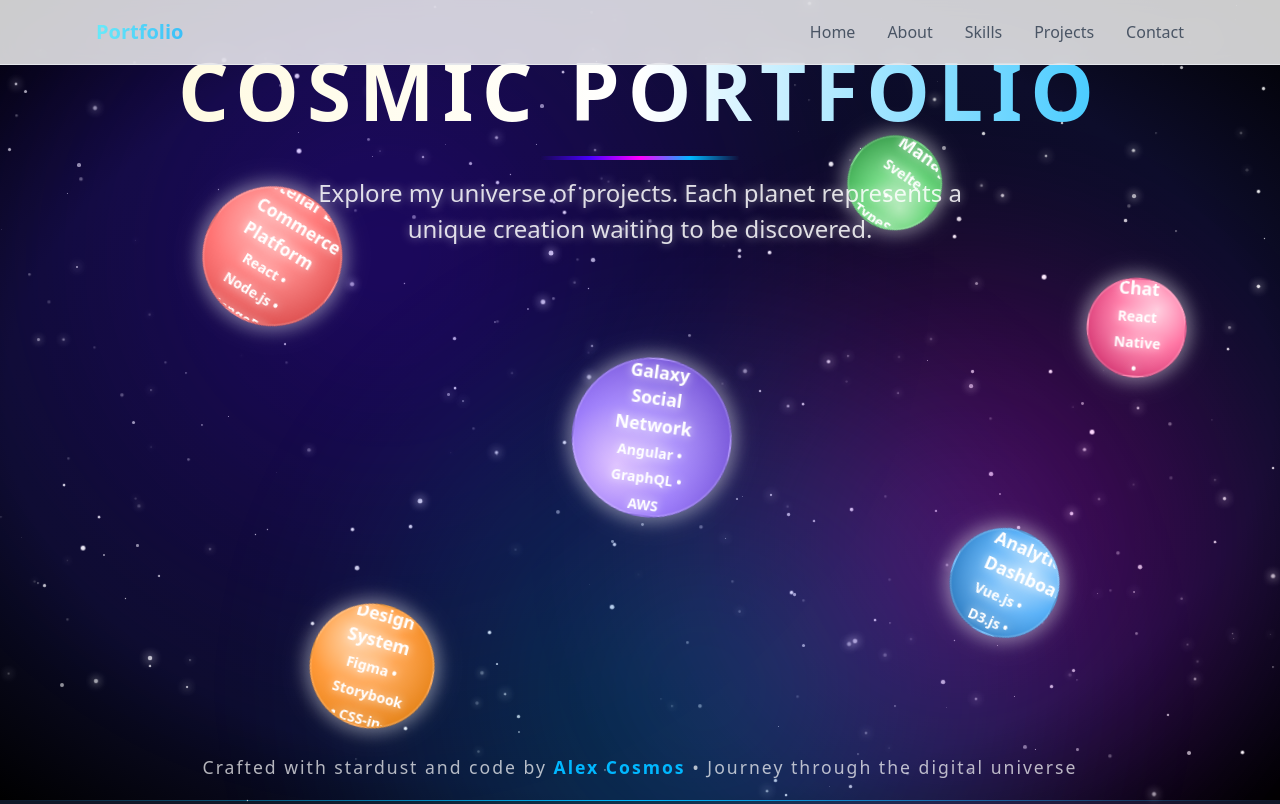
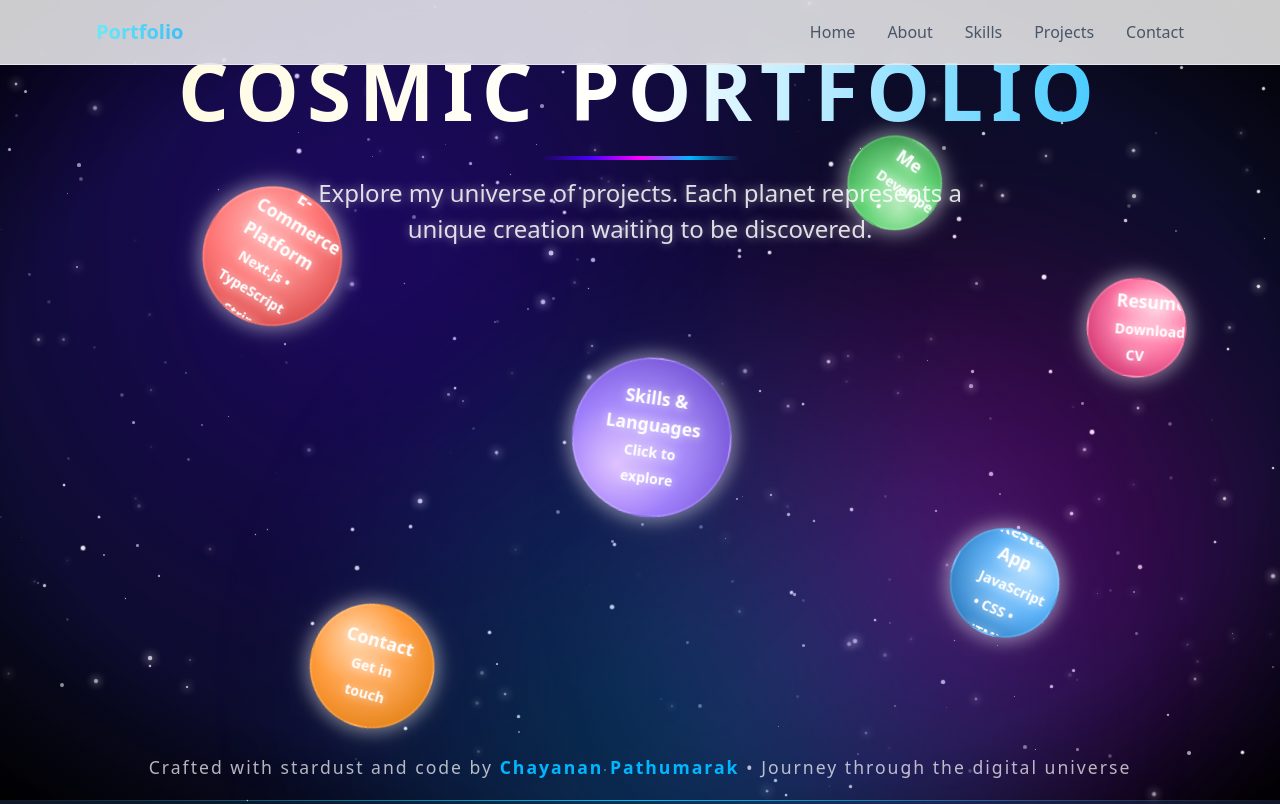
Before and after one commit to Chayananz/wave.portfolio, a Next.js app: page / in a window 1280 px wide. Shown: the top 804 px of the page. Built offline with nearby package versions, Linux system fonts and the light colour scheme.

Commit message:
เชื่อม planet skill languages

```diff
--- a/src/app/globals.css
+++ b/src/app/globals.css
@@ -658,6 +658,120 @@ body {
   text-shadow: 0 0 10px rgba(255, 255, 255, 0.7);
 }
 
+/* Cosmic Modal */
+.cosmic-modal-overlay {
+  position: fixed;
+  inset: 0;
+  background: rgba(0, 0, 0, 0.7);
+  backdrop-filter: blur(8px);
+  z-index: 50;
+  display: flex;
+  align-items: center;
+  justify-content: center;
+  animation: cosmic-fadeIn 0.3s ease-out;
+}
+
+.cosmic-modal {
+  background: linear-gradient(135deg, rgba(15, 15, 40, 0.95), rgba(30, 10, 60, 0.95));
+  border: 1px solid rgba(150, 100, 255, 0.3);
+  border-radius: 20px;
+  padding: 40px;
+  max-width: 700px;
+  width: 90%;
+  max-height: 80vh;
+  overflow-y: auto;
+  position: relative;
+  box-shadow: 0 0 60px rgba(150, 100, 255, 0.3), 0 0 120px rgba(150, 100, 255, 0.1);
+  animation: cosmic-modalIn 0.4s ease-out;
+}
+
+@keyframes cosmic-modalIn {
+  from { opacity: 0; transform: scale(0.8) translateY(20px); }
+  to { opacity: 1; transform: scale(1) translateY(0); }
+}
+
+.cosmic-modal-close {
+  position: absolute;
+  top: 15px;
+  right: 20px;
+  background: none;
+  border: none;
+  color: rgba(255, 255, 255, 0.6);
+  font-size: 2rem;
+  cursor: pointer;
+  transition: all 0.3s ease;
+  line-height: 1;
+}
+
+.cosmic-modal-close:hover {
+  color: white;
+  transform: scale(1.2);
+  text-shadow: 0 0 10px rgba(255, 255, 255, 0.7);
+}
+
+.cosmic-modal-title {
+  font-size: 2rem;
+  font-weight: 800;
+  margin-bottom: 30px;
+  text-align: center;
+  background: linear-gradient(to right, #d9b7ff, #9775fa, #00b7ff);
+  -webkit-background-clip: text;
+  background-clip: text;
+  color: transparent;
+  letter-spacing: 2px;
+}
+
+.cosmic-modal-grid {
+  display: grid;
+  grid-template-columns: repeat(auto-fit, minmax(180px, 1fr));
+  gap: 20px;
+}
+
+.cosmic-skill-card {
+  background: rgba(255, 255, 255, 0.05);
+  border: 1px solid rgba(150, 100, 255, 0.2);
+  border-radius: 12px;
+  padding: 20px;
+  transition: all 0.3s ease;
+}
+
+.cosmic-skill-card:hover {
+  background: rgba(150, 100, 255, 0.1);
+  border-color: rgba(150, 100, 255, 0.4);
+  transform: translateY(-5px);
+  box-shadow: 0 10px 30px rgba(150, 100, 255, 0.2);
+}
+
+.cosmic-skill-title {
+  font-size: 1.1rem;
+  font-weight: 700;
+  color: #d9b7ff;
+  margin-bottom: 12px;
+  letter-spacing: 1px;
+}
+
+.cosmic-skill-tags {
+  display: flex;
+  flex-wrap: wrap;
+  gap: 8px;
+}
+
+.cosmic-skill-tag {
+  padding: 4px 12px;
+  background: linear-gradient(135deg, rgba(150, 100, 255, 0.2), rgba(0, 183, 255, 0.2));
+  border: 1px solid rgba(150, 100, 255, 0.3);
+  border-radius: 20px;
+  font-size: 0.85rem;
+  color: rgba(255, 255, 255, 0.9);
+  transition: all 0.3s ease;
+}
+
+.cosmic-skill-tag:hover {
+  background: linear-gradient(135deg, rgba(150, 100, 255, 0.4), rgba(0, 183, 255, 0.4));
+  transform: scale(1.05);
+  box-shadow: 0 0 15px rgba(150, 100, 255, 0.3);
+}
+
 @keyframes cosmic-fadeInDown {
   from { opacity: 0; transform: translateY(-30px); }
   to { opacity: 1; transform: translateY(0); }
--- a/src/app/page.tsx
+++ b/src/app/page.tsx
@@ -1,10 +1,27 @@
 "use client";
 
-import { useEffect } from "react";
+import { useEffect, useState } from "react";
+
+// Skills data
+const skillCategories = [
+  {
+    title: "Languages",
+    skills: ["JavaScript", "TypeScript", "Python", "HTML/CSS", "SQL"],
+  },
+  {
+    title: "Frameworks",
+    skills: ["React", "Next.js", "Node.js", "Tailwind CSS"],
+  },
+  {
+    title: "Tools & Platforms",
+    skills: ["Git", "Docker", "Vercel", "MongoDB"],
+  },
+];
 
 export default function Home() {
+  const [activePanel, setActivePanel] = useState<string | null>(null);
+
   useEffect(() => {
-    // Create stars dynamically
     const starsContainer = document.getElementById("stars");
     if (!starsContainer) return;
     const starCount = 350;
@@ -29,7 +46,6 @@ export default function Home() {
       starsContainer.appendChild(star);
     }
 
-    // Add subtle parallax effect on mouse move
     const handleMouseMove = (e: MouseEvent) => {
       const x = (e.clientX / window.innerWidth) * 100;
       const y = (e.clientY / window.innerHeight) * 100;
@@ -53,7 +69,6 @@ export default function Home() {
 
     document.addEventListener("mousemove", handleMouseMove);
 
-    // Add shooting stars occasionally
     let shootingStarTimeout: ReturnType<typeof setTimeout>;
     function createShootingStar() {
       const star = document.createElement("div");
@@ -128,58 +143,96 @@ export default function Home() {
         </p>
       </div>
 
+      {/* Planet 1 - E-Commerce */}
       <div className="planet planet-1">
         <div className="planet-content">
-          Stellar E-Commerce Platform
+          E-Commerce Platform
           <br />
-          <small>React &bull; Node.js &bull; MongoDB</small>
+          <small>Next.js &bull; TypeScript &bull; Stripe</small>
         </div>
       </div>
 
+      {/* Planet 2 - Restaurant App */}
       <div className="planet planet-2">
         <div className="planet-content">
-          Nebula Analytics Dashboard
+          Restaurant App
           <br />
-          <small>Vue.js &bull; D3.js &bull; Firebase</small>
+          <small>JavaScript &bull; CSS &bull; HTML</small>
         </div>
       </div>
 
-      <div className="planet planet-3">
+      {/* Planet 3 - Skills (center, purple) */}
+      <div
+        className="planet planet-3"
+        onClick={() => setActivePanel("skills")}
+      >
         <div className="planet-content">
-          Galaxy Social Network
+          Skills &amp; Languages
           <br />
-          <small>Angular &bull; GraphQL &bull; AWS</small>
+          <small>Click to explore</small>
         </div>
       </div>
 
+      {/* Planet 4 - About Me */}
       <div className="planet planet-4">
         <div className="planet-content">
-          Orbit Task Manager
+          About Me
           <br />
-          <small>Svelte &bull; TypeScript &bull; PostgreSQL</small>
+          <small>Developer &bull; Thailand</small>
         </div>
       </div>
 
+      {/* Planet 5 - Contact */}
       <div className="planet planet-5">
         <div className="planet-content">
-          Aurora Design System
+          Contact
           <br />
-          <small>Figma &bull; Storybook &bull; CSS-in-JS</small>
+          <small>Get in touch</small>
         </div>
       </div>
 
+      {/* Planet 6 - Resume */}
       <div className="planet planet-6">
         <div className="planet-content">
-          Comet Real-time Chat
+          Resume
           <br />
-          <small>React Native &bull; WebSockets &bull; Redis</small>
+          <small>Download CV</small>
         </div>
       </div>
+
+      {/* Skills Modal */}
+      {activePanel === "skills" && (
+        <div className="cosmic-modal-overlay" onClick={() => setActivePanel(null)}>
+          <div className="cosmic-modal" onClick={(e) => e.stopPropagation()}>
+            <button
+              className="cosmic-modal-close"
+              onClick={() => setActivePanel(null)}
+            >
+              &times;
+            </button>
+            <h2 className="cosmic-modal-title">Skills &amp; Languages</h2>
+            <div className="cosmic-modal-grid">
+              {skillCategories.map((category) => (
+                <div key={category.title} className="cosmic-skill-card">
+                  <h3 className="cosmic-skill-title">{category.title}</h3>
+                  <div className="cosmic-skill-tags">
+                    {category.skills.map((skill) => (
+                      <span key={skill} className="cosmic-skill-tag">
+                        {skill}
+                      </span>
+                    ))}
+                  </div>
+                </div>
+              ))}
+            </div>
+          </div>
+        </div>
+      )}
 
       <div className="cosmic-footer">
         <p>
           Crafted with stardust and code by{" "}
-          <a href="#">Alex Cosmos</a> &bull; Journey through the digital
+          <a href="#">Chayanan Pathumarak</a> &bull; Journey through the digital
           universe
         </p>
       </div>
```
